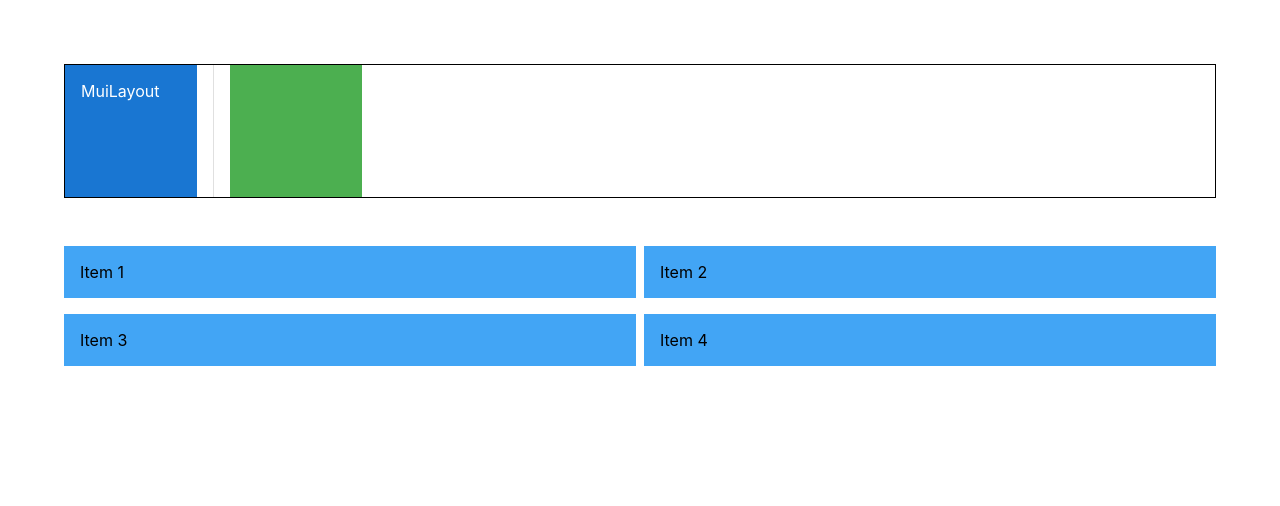
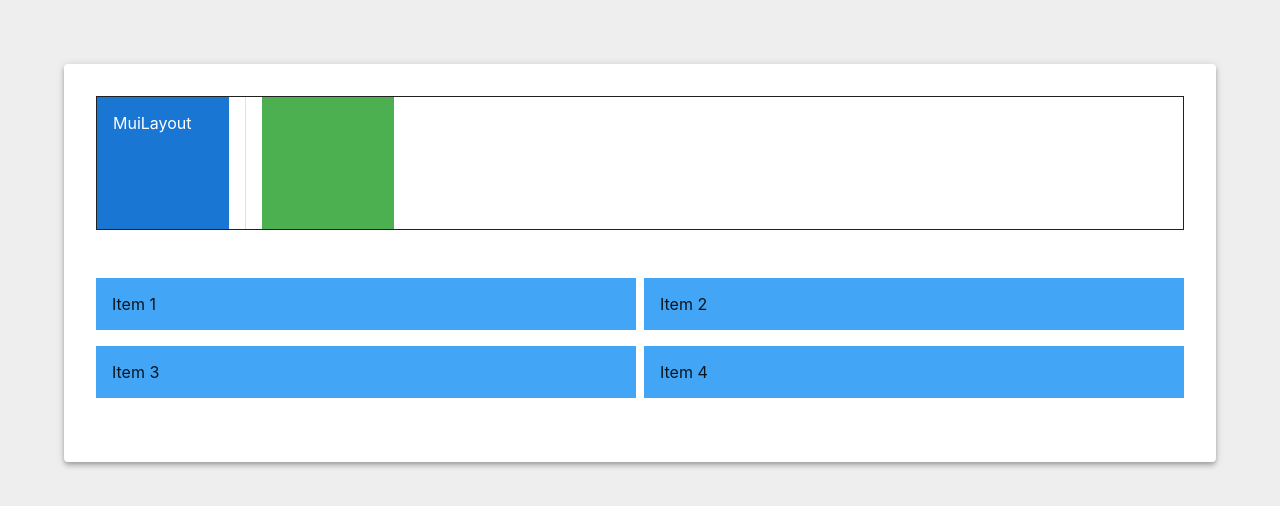
Before and after one commit to thethmuenaing/react-mui-demo, a React (Create React App) app: page / in a window 1280 px wide. Shown: the top 506 px of the page. Built offline with nearby package versions, Linux system fonts and the light colour scheme.

Commit message:
build Mui Paper component

```diff
--- a/src/App.css
+++ b/src/App.css
@@ -1,3 +1,7 @@
+body{
+  background-color: #eeeeee;
+}
+
 .App {
   padding:4rem;
 }
--- a/src/components/MuiLayout.tsx
+++ b/src/components/MuiLayout.tsx
@@ -1,10 +1,10 @@
-import { Box, Stack, Divider, Grid } from "@mui/material"
+import { Box, Stack, Divider, Grid, Paper } from "@mui/material"
 
 
 
 export const MuiLayout = () => {
 	return (
-		<>
+		<Paper sx={{padding:"32px"}} elevation={4}>
 			<Stack
 				sx={{border: "1px solid"}}
 				direction="row"
@@ -46,6 +46,6 @@
 					<Box bgcolor="primary.light" p={2}>Item 4</Box>
 				</Grid>
 			</Grid>
-		</>
+		</Paper>
 	)
 }
```
